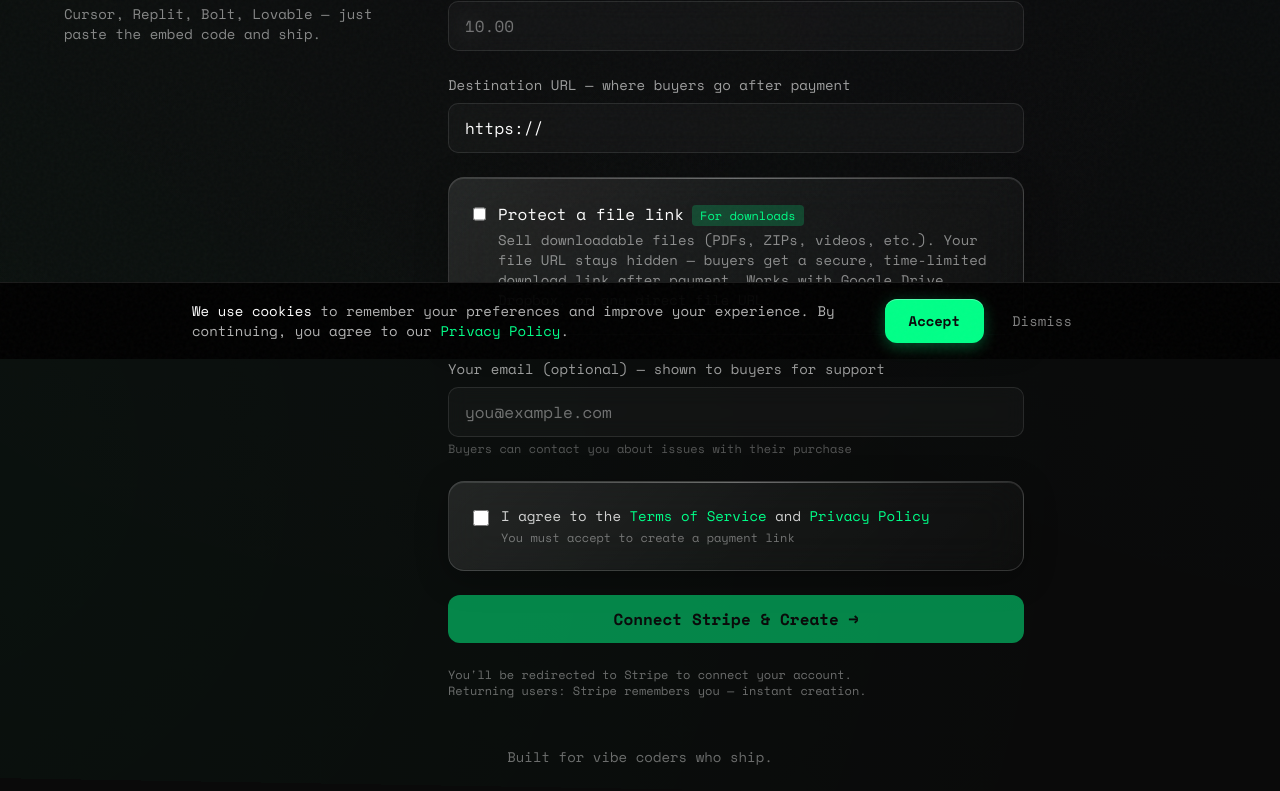
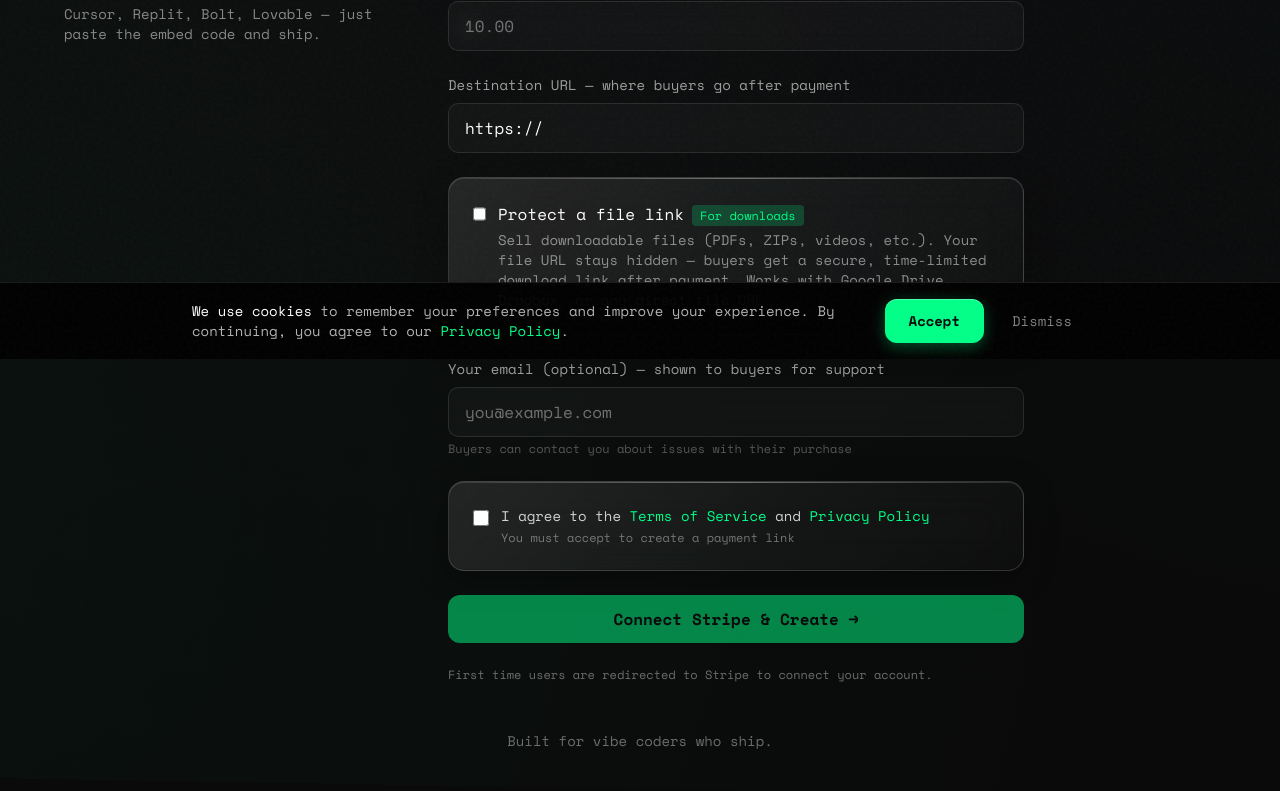
Before and after one commit to theAnthropol/VibePay, a Next.js app: page / in a window 1280 px wide. Shown: the part 441-1232 px from the top of the page. Built offline with nearby package versions, Linux system fonts and the light colour scheme.

Commit message:
fix: simplify Stripe redirect message

```diff
--- a/app/page.tsx
+++ b/app/page.tsx
@@ -357,9 +357,7 @@ export default function Home() {
             </button>
 
             <p className="text-xs text-white/40 text-center lg:text-left">
-              You&apos;ll be redirected to Stripe to connect your account.
-              <br />
-              Returning users: Stripe remembers you — instant creation.
+              First time users are redirected to Stripe to connect your account.
             </p>
           </form>
           </div>
```
